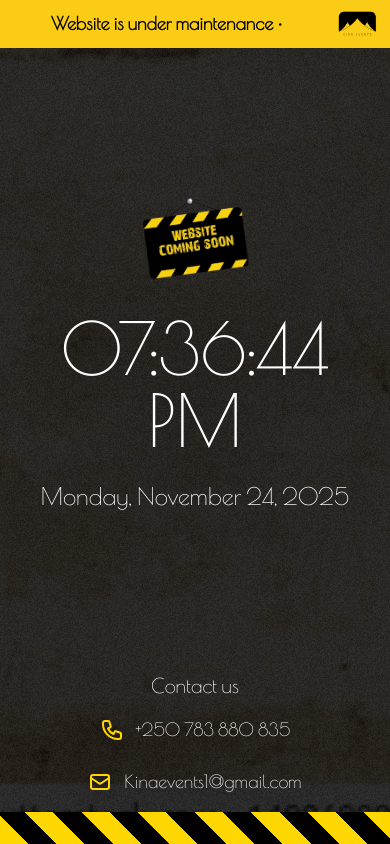
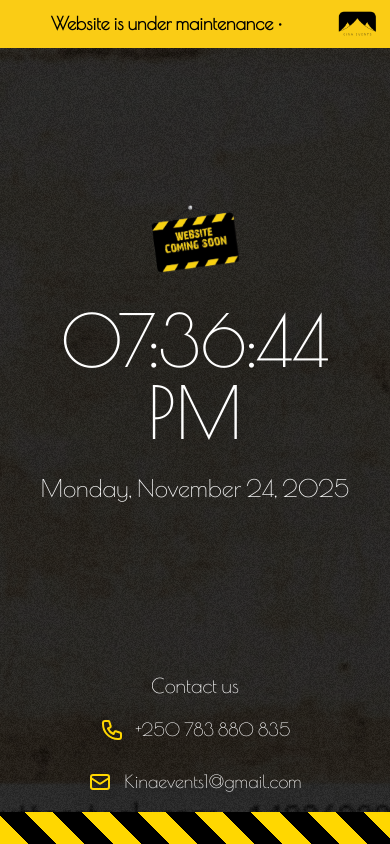
Before and after one commit to Kgadrw/kina-events, a Next.js app: page / in a window 390 px wide. Built offline with nearby package versions, Linux system fonts and the light colour scheme.

Commit message:
first push

```diff
--- a/app/globals.css
+++ b/app/globals.css
@@ -77,4 +77,28 @@
   .animate-scroll {
     animation: scroll 20s linear infinite;
   }
+
+  .bg-mobile-crop {
+    background-position: center 40%;
+  }
+
+  @media (min-width: 768px) {
+    .bg-mobile-crop {
+      background-position: center;
+    }
+  }
+
+  @keyframes rotate-left-right {
+    0%, 100% {
+      transform: perspective(1000px) rotateY(-15deg);
+    }
+    50% {
+      transform: perspective(1000px) rotateY(15deg);
+    }
+  }
+
+  .animate-rotate-left-right {
+    animation: rotate-left-right 3s ease-in-out infinite;
+    transform-style: preserve-3d;
+  }
 }
--- a/app/page.tsx
+++ b/app/page.tsx
@@ -39,7 +39,7 @@ export default function MaintenancePage() {
     <div className="min-h-screen flex flex-col relative overflow-hidden bg-black">
       {/* Background Image */}
       <div
-        className="absolute inset-0 z-0 bg-cover bg-center bg-no-repeat"
+        className="absolute inset-0 z-0 bg-cover bg-no-repeat bg-mobile-crop"
         style={{
           backgroundImage: 'url(/news.webp)'
         }}
@@ -101,11 +101,15 @@ export default function MaintenancePage() {
       <div className="flex-1 flex items-center justify-center relative z-10 p-8 md:p-4">
         <div className="text-center text-white w-full font-poiret flex flex-col items-center justify-center">
           {/* Logo Image Above Time */}
-          <div className="mb-6">
+          <div className="mb-6 px-4 w-full flex justify-center">
             <img
               src="/black.png"
               alt="Logo"
-              className="h-24 md:h-32 lg:h-40 w-auto mx-auto"
+              className="h-20 sm:h-24 md:h-32 lg:h-40 w-auto max-w-full mx-auto animate-rotate-left-right"
+              style={{
+                maxWidth: '90vw',
+                objectFit: 'contain'
+              }}
             />
           </div>
 
```
